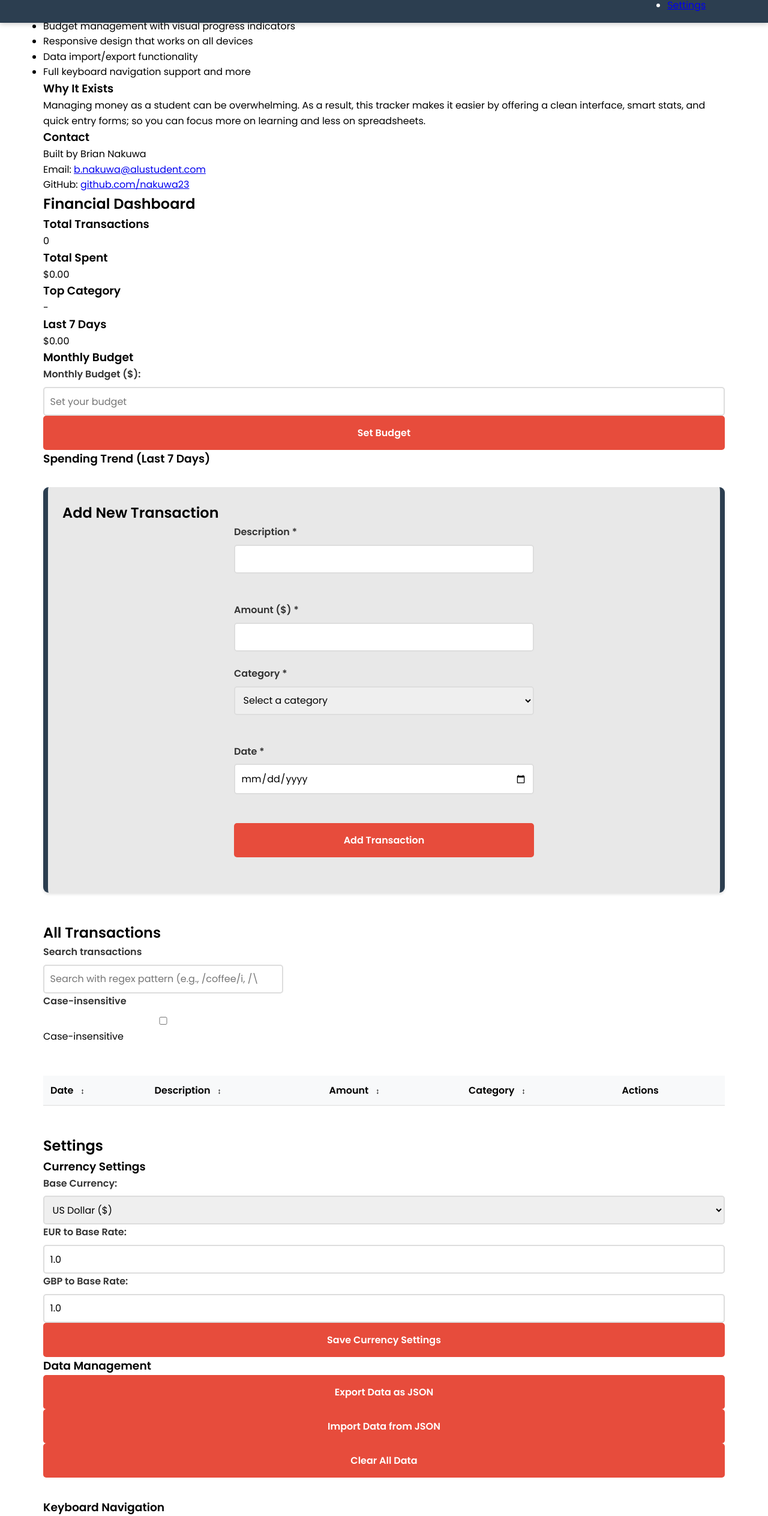
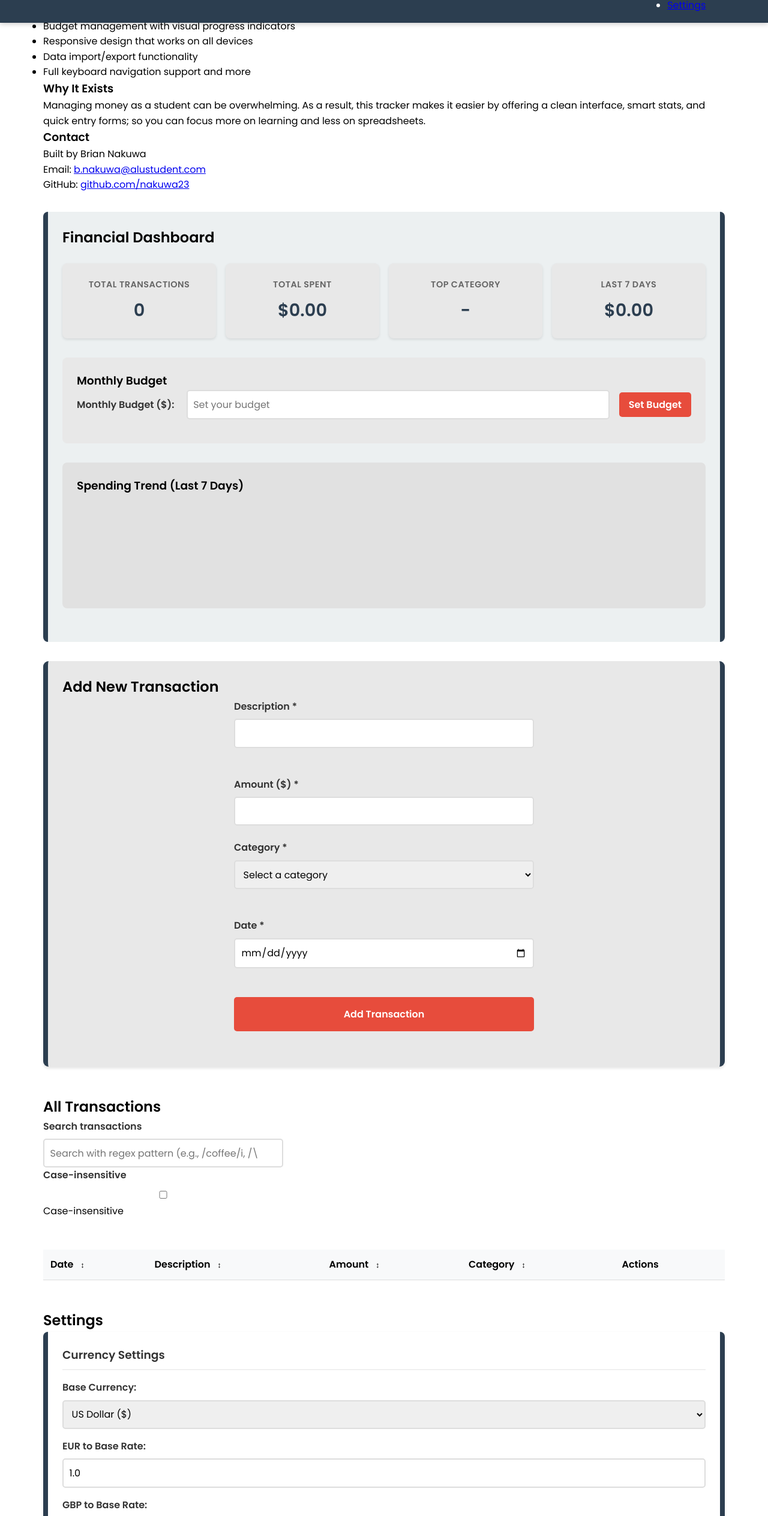
Before and after one commit to nakuwa23/student_finance_tracker-nakuwa23, a plain HTML site: page index.html in a window 1280 px wide. Shown: the part 236-2763 px from the top of the page at 60% size. Drawn offline with Linux system fonts and the light colour scheme.

Commit message:
Dashboard cards, budget and chart styles

```diff
--- a/styles/style.css
+++ b/styles/style.css
@@ -265,3 +265,237 @@ mark {
 @media (min-width: 768px) {
     .mobile-card { display: none; }
 }
+
+
+#dashboard-section {
+    margin: 2rem 0;
+    padding: 1.5rem;
+    background: #ecf0f1;
+    border-radius: 8px;
+    border-left: solid 8px #2c3e50;
+    border-right: solid 8px #2c3e50
+}
+
+.stats-grid {
+    display: grid;
+    grid-template-columns: repeat(auto-fit, minmax(200px, 1fr));
+    gap: 1rem;
+    margin: 1.5rem 0;
+}
+
+.stat-card {
+    background: #e8e8e8;
+    padding: 1.5rem;
+    border-radius: 8px;
+    text-align: center;
+    box-shadow: 0 2px 4px rgba(0,0,0,0.1);
+}
+
+.stat-card h3 {
+    margin: 0 0 0.5rem 0;
+    font-size: 0.9rem;
+    color: #666;
+    text-transform: uppercase;
+    letter-spacing: 0.5px;
+}
+
+.stat-number {
+    margin: 0;
+    font-size: 1.8rem;
+    font-weight: 700;
+    color: #2c3e50;
+}
+
+.budget-section {
+    margin: 2rem 0;
+    padding: 1.5rem;
+    background: #e8e8e8;
+    border-radius: 8px;
+}
+
+.budget-input {
+    display: grid;
+    grid-template-columns: auto minmax(60px, 1fr) auto;
+    gap: 0.75rem 1rem;
+    align-items: center;
+    margin-bottom: 1rem;
+}
+
+.budget-bar {
+    width: 100%;
+    height: 20px;
+    background: #e9ecef;
+    border-radius: 10px;
+    overflow: hidden;
+    margin: 1rem 0;
+}
+.budget-input {
+    display: grid;
+    grid-template-columns: auto minmax(90px, 1fr) auto;
+    gap: 0.75rem 1rem;
+    align-items: center;
+    margin-bottom: 1rem;
+}
+
+.budget-input label {
+    margin: 0;
+    padding-right: 0.25rem;
+    white-space: nowrap;
+}
+
+.budget-input input {
+    min-width: 60px;
+    width: 100%;
+}
+
+#set-budget {
+    padding: 0.5rem 1rem;
+}
+
+@media (max-width: 1024px) {
+    .budget-input { grid-template-columns: auto minmax(50px, 1fr) auto; }
+}
+
+.chart-section {
+    margin: 2rem 0;
+    padding: 1.5rem;
+    background: #e1e1e1;
+    border-radius: 8px;
+}
+
+.budget-info {
+    display: flex;
+    gap: 1rem;
+    align-items: center;
+    flex-wrap: wrap;
+}
+
+.budget-balance {
+    font-weight: 700;
+    color: #2c3e50;
+}
+
+.budget-balance.positive { color: #2e7d32; }
+.budget-balance.negative { color: #c62828; }
+
+.trend-chart {
+    display: flex;
+    align-items: end;
+    gap: 0.5rem;
+    height: 150px;
+    margin-top: 1rem;
+}
+
+.chart-bar {
+    flex: 1;
+    background: #3498db;
+    border-radius: 4px 4px 0 0;
+    position: relative;
+    transition: height 0.3s ease;
+}
+
+.chart-bar:hover {
+    background: #2980b9;
+}
+
+.chart-label {
+    position: absolute;
+    bottom: -25px;
+    left: 0;
+    right: 0;
+    text-align: center;
+    font-size: 0.8rem;
+    color: #666;
+}
+
+@media (max-width: 767px) {
+    .stats-grid {
+        grid-template-columns: 1fr 1fr;
+    }
+
+    .budget-input {
+        grid-template-columns: 1fr;
+        gap: 0.5rem;
+    }
+
+    #set-budget {
+        width: 100%;
+    }
+}
+
+
+#settings-section {
+    margin: 3rem 0;
+}
+
+.settings-grid {
+    display: grid;
+    gap: 2rem;
+}
+
+.setting-group {
+    background: white;
+    padding: 1.5rem;
+    border-radius: 8px;
+    border-left: solid 8px #2c3e50;
+    border-right: solid 8px #2c3e50;
+    box-shadow: 0 2px 4px rgba(0,0,0,0.1);
+}
+
+.setting-group h3 {
+    margin: 0 0 1rem 0;
+    color: #333;
+    border-bottom: 2px solid #f0f0f0;
+    padding-bottom: 0.5rem;
+}
+
+#shortcuts-doc kbd {
+    background: #222;
+    color: #fff;
+    padding: 0.15rem 0.4rem;
+    border-radius: 4px;
+    font-family: monospace;
+    font-size: 0.9rem;
+}
+
+#shortcuts-doc ul { margin-left: 1rem; }
+
+.currency-inputs {
+    display: grid;
+    gap: 1rem;
+    margin-bottom: 1rem;
+}
+
+.data-actions {
+    display: flex;
+    gap: 1rem;
+    flex-wrap: wrap;
+}
+
+.btn-secondary {
+    background: #6c757d;
+    width: auto;
+}
+
+.btn-secondary:hover {
+    background: #5a6268;
+}
+
+.btn-danger {
+    background: #dc3545;
+    width: auto;
+}
+
+.btn-danger:hover {
+    background: #c82333;
+}
+
+@media (max-width: 767px) {
+    .data-actions {
+        flex-direction: column;
+    }
+
+    .data-actions button {
+        width: 100%;
+    }
+}
```
